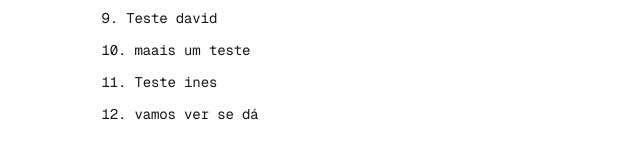
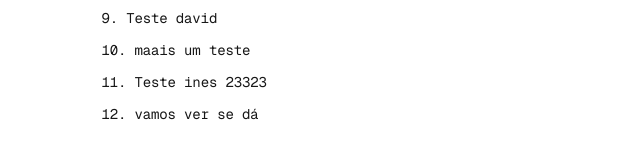
Before and after one commit to ines006/aulap3, a Next.js app in the folder tdw-aula-p3/: page / in a window 1280 px wide. Shown: the part 576-732 px from the top of the page, without its empty margins (319-959 px from the left). Built offline with nearby package versions, Linux system fonts and the light colour scheme.

Commit message:
teste ines nao sei

```diff
--- a/tdw-aula-p3/src/app/page.js
+++ b/tdw-aula-p3/src/app/page.js
@@ -26,7 +26,7 @@ export default function Home() {
           <li> Teste de prettier</li> <li>maais um teste </li>{" "}
           <li> Teste de prettier</li> <li>maais um teste </li>
           <li> Teste david</li> <li>maais um teste </li>
-          <li> Teste ines</li> <li>vamos ver se dá </li>
+          <li> Teste ines 23323</li> <li>vamos ver se dá </li>
         </ol>
 
         <div className={styles.ctas}>
```
